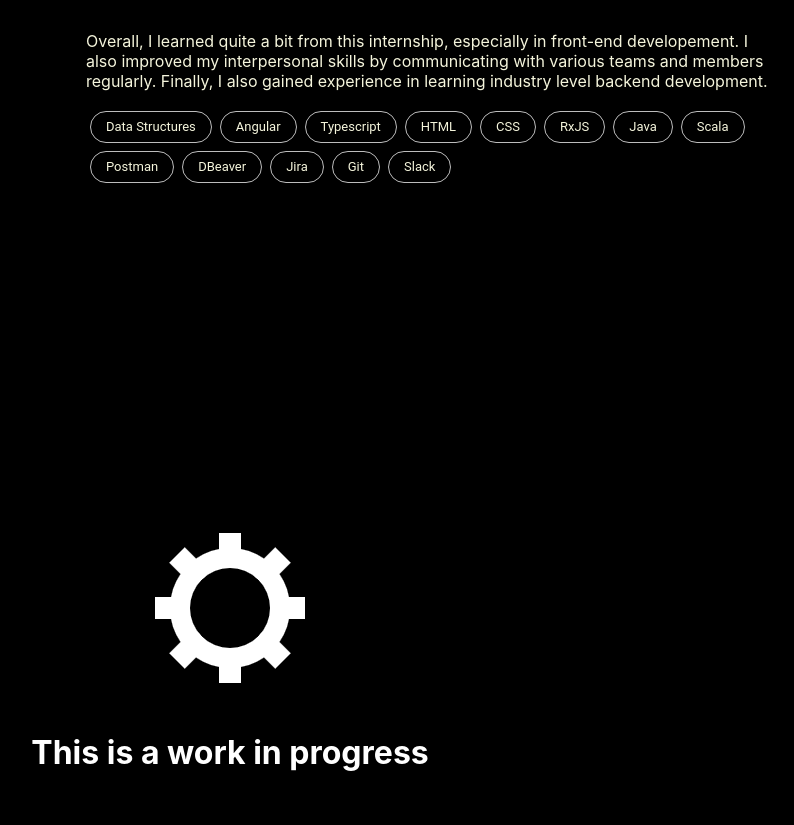
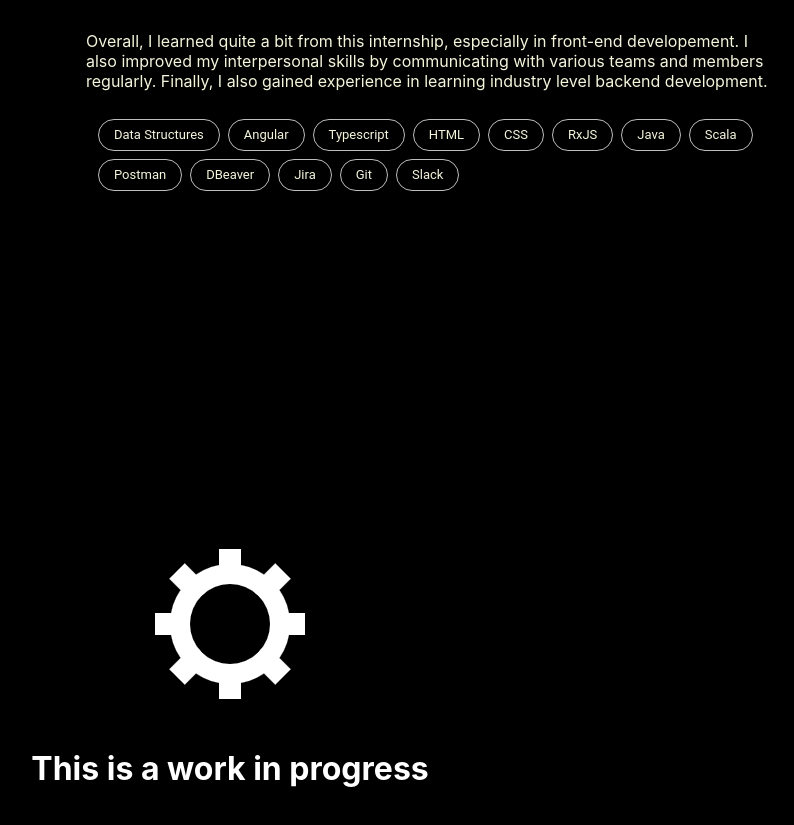
Before and after one commit to aditya000028/portfolio, a React (Create React App) app: page /work-experience in a window 1280 px wide. Shown: the part 1577-2402 px from the top of the page, without its empty margins (410-1204 px from the left). Built offline with nearby package versions, Linux system fonts and the light colour scheme; no server answers; what aws-amplify would draw is missing.

Commit message:
Added margin on skills

```diff
--- a/src/components/experience/experience.module.css
+++ b/src/components/experience/experience.module.css
@@ -62,6 +62,10 @@
   width: 60%;
 }
 
+.skills {
+  margin: 8px;
+}
+
 .skills * {
   color: beige;
   margin: 4px;
```
